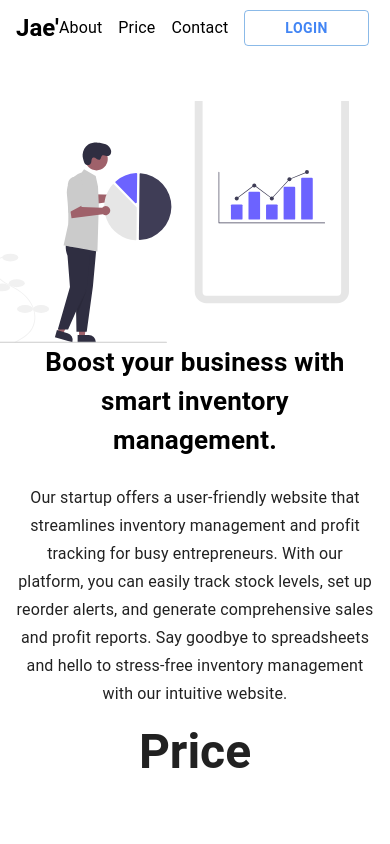
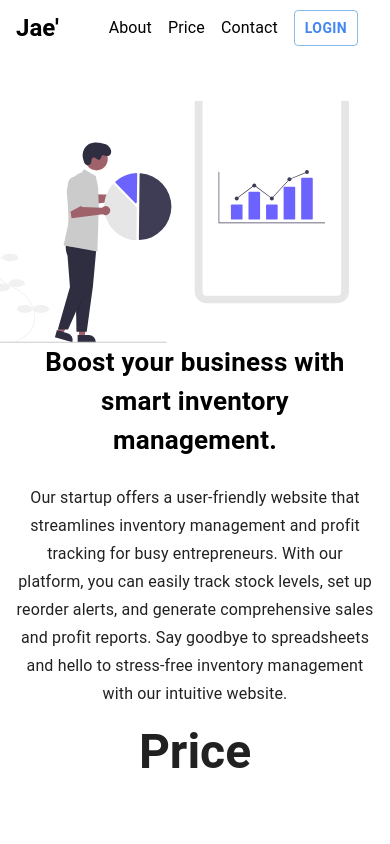
Before and after one commit to Mochamadramdhan/web-erp, a React (Create React App) app: page / in a window 390 px wide. Shown: the top 844 px of the page. Built offline with nearby package versions, Linux system fonts and the light colour scheme.

Commit message:
update padding button header

```diff
--- a/src/container/header/style.js
+++ b/src/container/header/style.js
@@ -17,7 +17,7 @@ export const styles ={
         fontFamily: font.main,
     },
     button:{
-        paddingX: 5,
+        paddingX: {xs:0,md:5},
         fontWeight: 'bold',
         color: colors.main,
         orderColor: colors.main,
```
